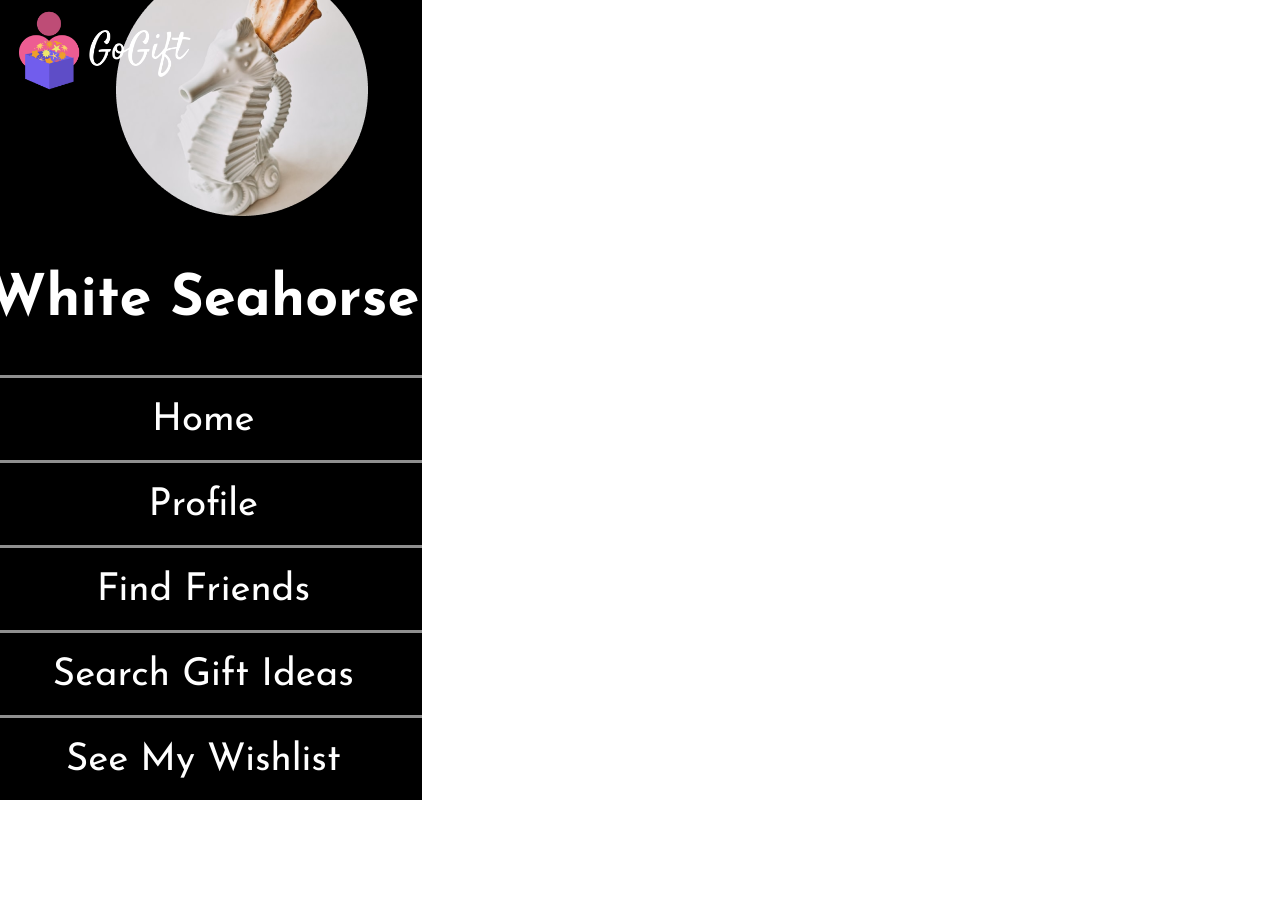
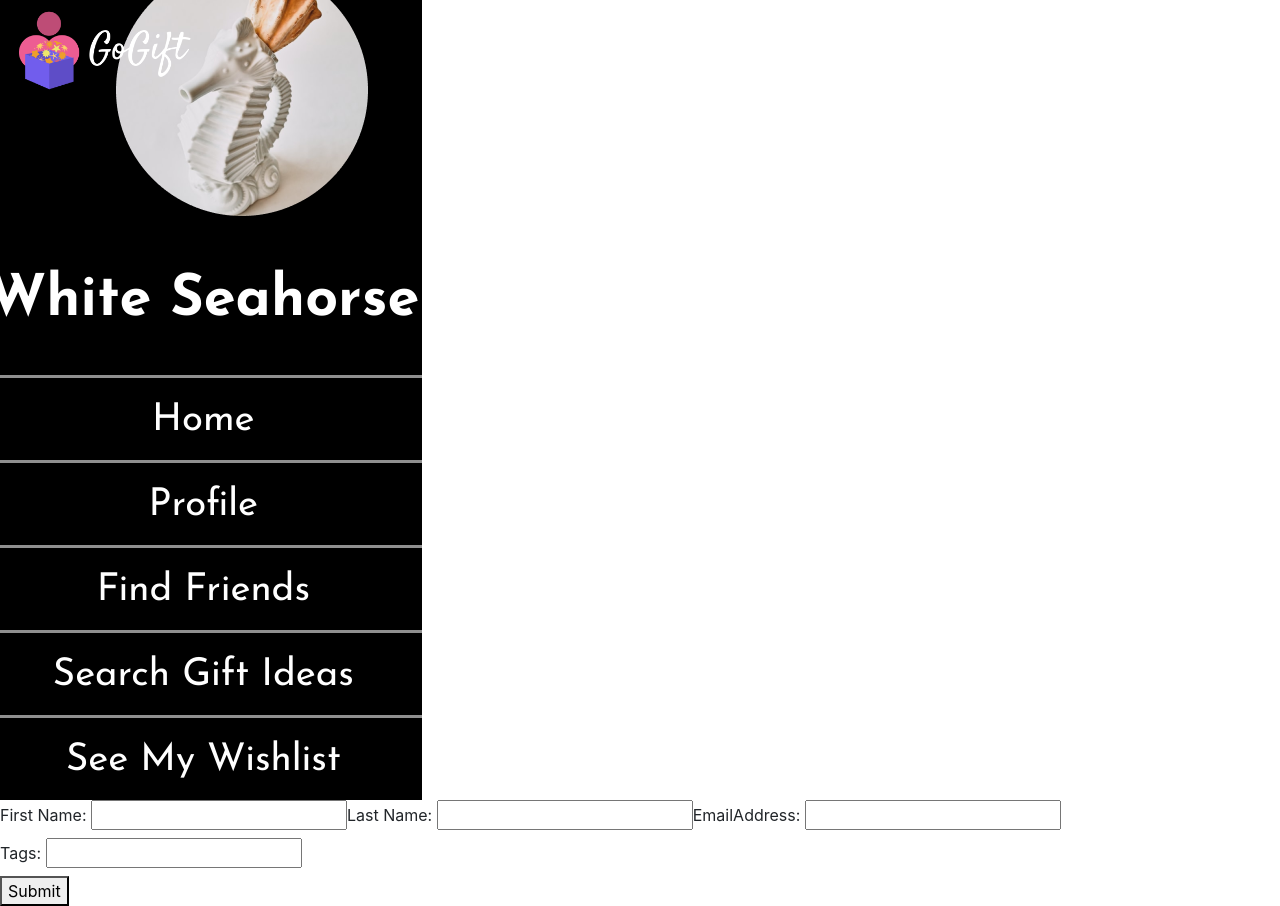
Before and after one commit to Thaisap/ISIT422-PROJECTS-CLIENT_SIDE-, an Angular app in the folder go-gift/: page /dashboard in a window 1280 px wide. Before the commit the page ends 806 px from the top, so only its background shows below. Built offline with nearby package versions, Linux system fonts and the light colour scheme.

Commit message:
new files

```diff
--- a/go-gift/package.json
+++ b/go-gift/package.json
@@ -32,9 +32,9 @@
     "@angular/cli": "~9.1.0",
     "@angular/compiler-cli": "~9.1.0",
     "@angular/language-service": "~9.1.0",
-    "@types/node": "^12.11.1",
     "@types/jasmine": "~3.5.0",
     "@types/jasminewd2": "~2.0.3",
+    "@types/node": "^12.11.1",
     "codelyzer": "^5.1.2",
     "jasmine-core": "~3.5.0",
     "jasmine-spec-reporter": "~4.2.1",
--- a/go-gift/src/app/app.component.html
+++ b/go-gift/src/app/app.component.html
@@ -36,5 +36,7 @@
     </div>
 </div>
 
+<app-create-account></app-create-account>
+
 <!-- <app-navigation><app-navigation> -->
 <!-- <app-messages></app-messages> -->
--- a/go-gift/src/app/app.module.ts
+++ b/go-gift/src/app/app.module.ts
@@ -1,6 +1,7 @@
 import { BrowserModule } from '@angular/platform-browser';
 import { NgModule } from '@angular/core';
-import {FormsModule} from '@angular/forms'; // <--NgModel lives here
+import {FormsModule} from '@angular/forms'
+import {ReactiveFormsModule} from '@angular/forms'; // <--NgModel lives here
 import { AppComponent } from './app.component';
 import { MessagesComponent } from './messages/messages.component';
 import { AppRoutingModule } from './app-routing.module';
@@ -15,6 +16,7 @@ import { DisplayWishlistPageComponent } from './display-wishlist-page/display-wi
 import { HeaderEditComponent } from './header-edit/header-edit.component';
 import { ModalComponent } from './modal/modal.component';
 import { NgbModule } from '@ng-bootstrap/ng-bootstrap';
+import { CreateAccountComponent } from './create-account/create-account.component';
 
 
 @NgModule({
@@ -24,6 +26,7 @@ import { NgbModule } from '@ng-bootstrap/ng-bootstrap';
     AppRoutingModule,
     HttpClientModule,
     NgbModule,
+    ReactiveFormsModule
   ],
 
   declarations: [
@@ -37,6 +40,7 @@ import { NgbModule } from '@ng-bootstrap/ng-bootstrap';
     DisplayWishlistPageComponent,
     HeaderEditComponent,
     ModalComponent,
+    CreateAccountComponent,
   ],
 
   bootstrap: [AppComponent]
--- /dev/null
+++ b/go-gift/src/app/create-account/create-account.component.html
@@ -0,0 +1,27 @@
+<form [formGroup]="accountForm" (submit)="onSubmit()">
+
+	<label>
+	  First Name:
+	  <input type="text"formControlName="firstName">
+	</label>
+
+	<label>
+	  Last Name:
+	  <input type="text"formControlName="lastName">
+	</label>
+
+
+	<label>
+		EmailAddress:
+		<input type="text"formControlName="EmailAddress">
+	  </label>
+
+
+	<label>
+		Tags:
+		<input type="text"formControlName="tags">
+	  </label>
+
+  </form>
+
+  <button type="submit">Submit</button>
--- /dev/null
+++ b/go-gift/src/app/create-account/create-account.component.ts
@@ -0,0 +1,29 @@
+import { Component, OnInit } from '@angular/core';
+import { FormGroup, FormControl } from '@angular/forms';
+
+@Component({
+  selector: 'app-create-account',
+  templateUrl: './create-account.component.html',
+  styleUrls: ['./create-account.component.css']
+})
+export class CreateAccountComponent implements OnInit {
+accountForm= new FormGroup({
+  firstName : new FormControl(''),
+  lastName: new FormControl(''),
+  EmailAddress : new FormControl(''),
+  tags : new FormControl('')
+
+});
+
+onSubmit(): void {
+  // TODO: Use EventEmitter with form value
+  console.warn(this.accountForm.value);
+  console.log('hello');
+}
+
+  constructor() { }
+
+  ngOnInit(): void {
+  }
+
+}
--- a/go-gift/src/app/mock-users.ts
+++ b/go-gift/src/app/mock-users.ts
@@ -4,6 +4,6 @@ export const USERS: User[] = [
 {firstName: 'Thais', lastName: 'Silva', email: 'hahaha', bio:'hajhah', profileImg:'look'},
 {firstName: 'Emily', lastName: 'Silva', email: 'hahaha', bio:'hajhah', profileImg:'look'},
 { firstName: 'Adam', lastName: 'Silva', email: 'hahaha', bio:'hajhah', profileImg:'look'},
-{ firstName: 'Philla', lastName: 'Silva', email: 'hahaha', bio:'hajhah', profileImg:'look'},
+{ firstName: 'Philia', lastName: 'Silva', email: 'hahaha', bio:'hajhah', profileImg:'look'},
 
 ];
```
Also changed, not shown: go-gift/src/app/profilecomponent.html (deleted, +0 -49 lines), go-gift/src/app/create-account/create-account.component.css (added), 2 other files (tests, documents, lock files or other folders).
